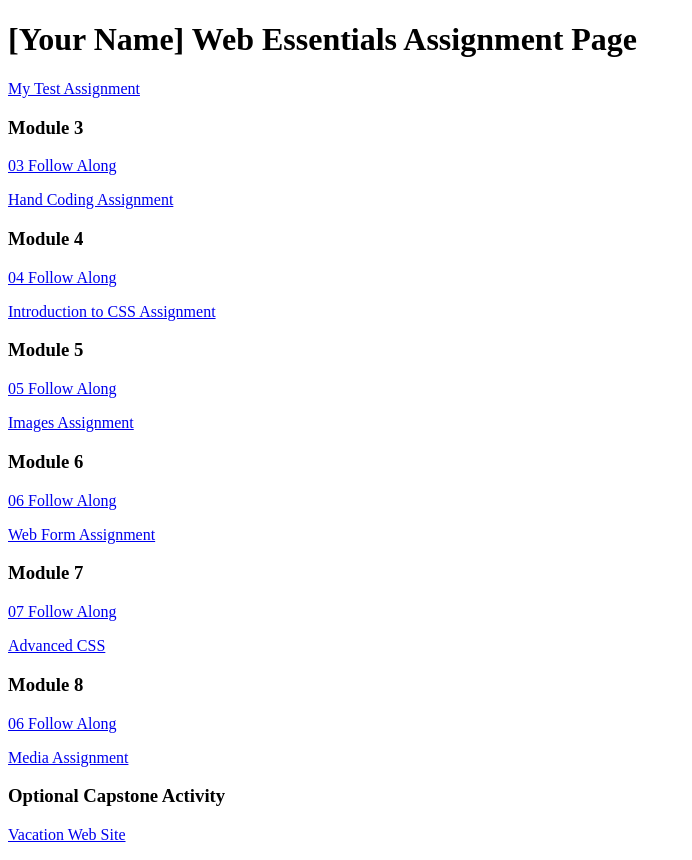
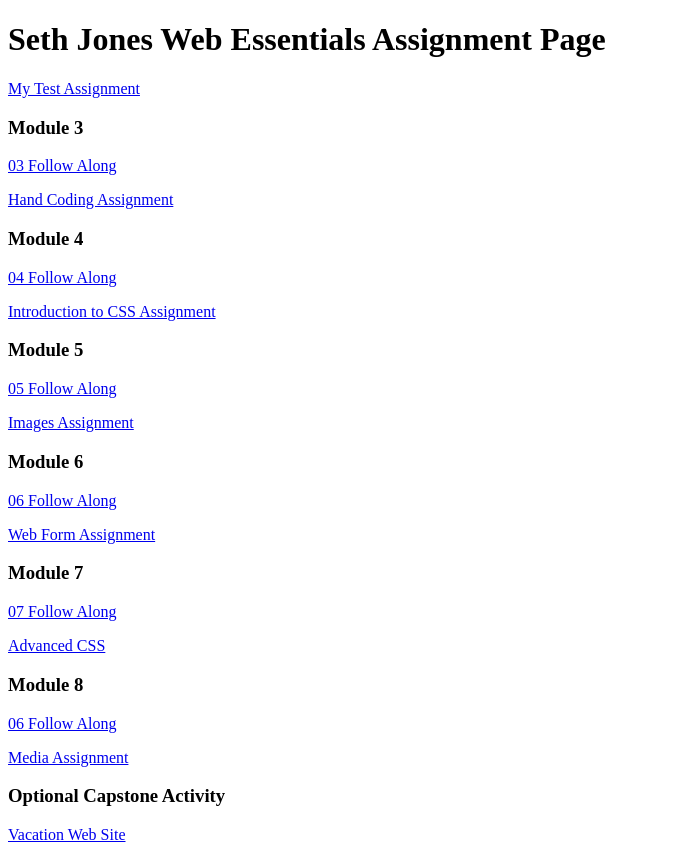
Before and after one commit to SJ0955/dwdd1600, a plain HTML site: page index.html in a window 1280 px wide. Shown: the whole page, without its empty margins (0-692 px from the left). Drawn offline with Linux system fonts and the light colour scheme.

Commit message:
Update index.html

```diff
--- a/index.html
+++ b/index.html
@@ -6,7 +6,7 @@
 		<title>dwdd 1600 assignment list page</title>
 	</head>
 	<body>
-		<h1>[Your Name] Web Essentials Assignment Page</h1>
+		<h1>Seth Jones Web Essentials Assignment Page</h1>
 		<p><a href="01test">My Test Assignment</a></p>
 
 		<h3>Module 3</h3>
```
